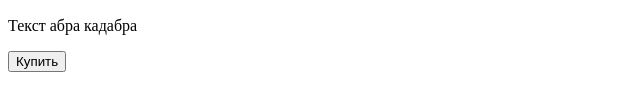
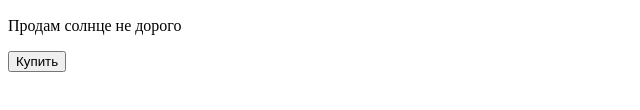
Before and after one commit to casino777777/casino777777, a plain HTML site: page index.html in a window 1280 px wide. Shown: the part 502-612 px from the top of the page, 0-640 px from the left. Drawn offline with Linux system fonts and the light colour scheme.

Commit message:
Update index.html

```diff
--- a/index.html
+++ b/index.html
@@ -11,7 +11,7 @@
     <div id="main">
         <h1>Онлайн магазин</h1>
         <img src="Sunny.png">
-        <p>Текст абра кадабра</p>
+        <p>Продам солнце не дорого</p>
         <button id="buy">Купить</button>
     </div>
 </body>
```
